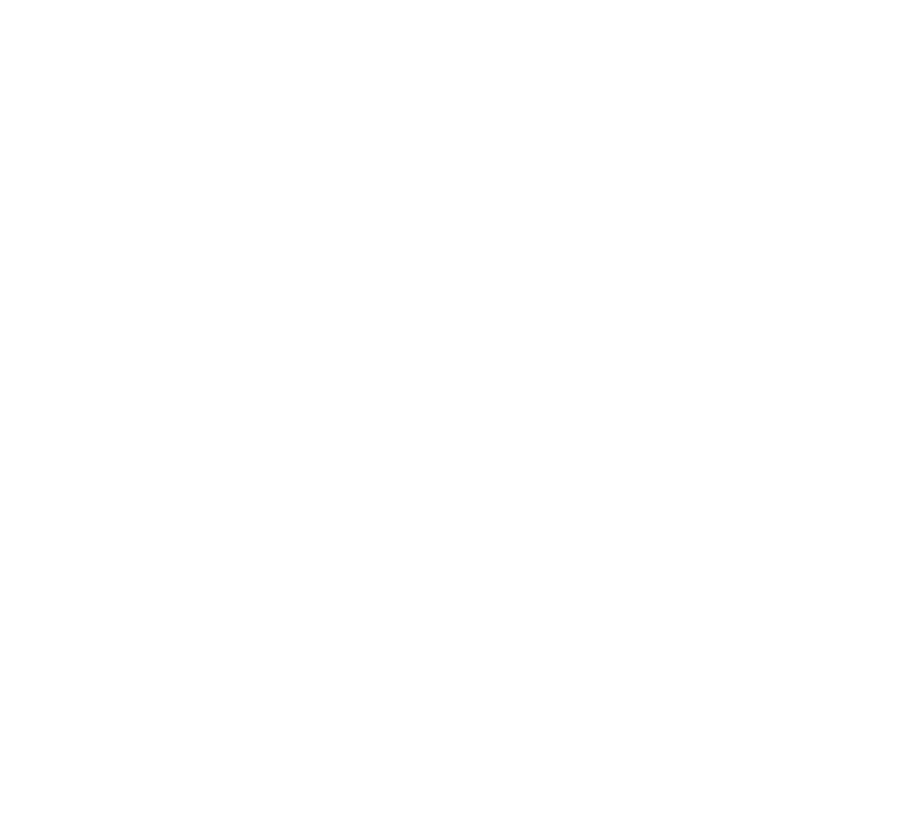
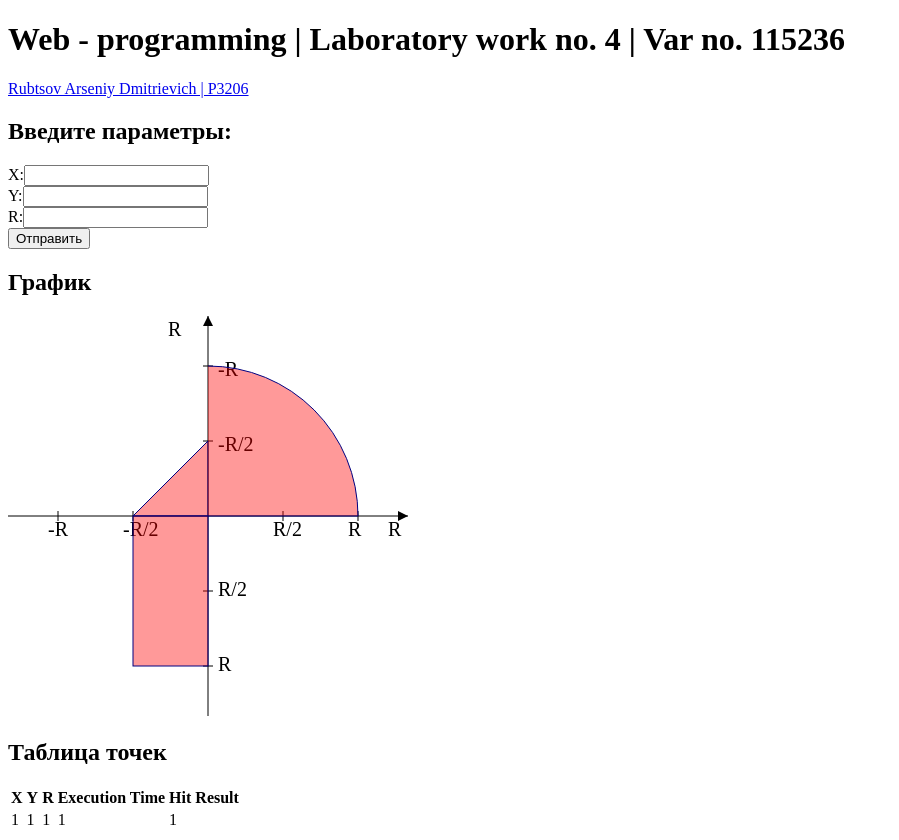
Before and after one commit to arseeenyyy/web4, a React (Create React App) app in the folder frontend/: page /main in a window 1280 px wide. Before the commit this address had no page. Shown: the whole page, without its empty margins (0-899 px from the left). Before the commit the page ends 800 px from the top, so only its background shows below. Built offline with nearby package versions, Linux system fonts and the light colour scheme.

Commit message:
simple main page

```diff
--- a/frontend/src/App.js
+++ b/frontend/src/App.js
@@ -2,6 +2,7 @@
 import { BrowserRouter as Router, Routes, Route } from 'react-router-dom';
 import Login from './components/LoginPage';
 import Register from './components/RegisterPage';
+import MainPage from './components/Main';
 
 
 function App() {
@@ -13,7 +14,7 @@
       <Routes>
         <Route path="/" element={<Login />} />
         <Route path="/register" element={<Register />}/>
-        {/* <Route path="/main" element={<Main />} /> */}
+        <Route path="/main" element={<MainPage />} />
       </Routes>
     </Router>
   );
--- /dev/null
+++ b/frontend/src/components/Main.jsx
@@ -0,0 +1,67 @@
+import React, { useState } from "react";
+import PointsTable from "./PointsTable";
+import Header from "./Header";
+import graph from "../images/graph.svg"
+const MainPage = () => {
+  const [x, setX] = useState("");
+  const [y, setY] = useState("");
+  const [r, setR] = useState("");
+
+  const handleSubmit = (e) => {
+    e.preventDefault();
+    console.log("Submitted values:", { x, y, r });
+
+    };
+
+  return (
+    <div>
+      <Header />
+      <div>
+        <h2>Введите параметры:</h2>
+        <form onSubmit={handleSubmit}>
+          <div>
+            <label htmlFor="x">X:</label>
+            <input
+              type="number"
+              id="x"
+              value={x}
+              onChange={(e) => setX(e.target.value)}
+              required
+            />
+          </div>
+          <div>
+            <label htmlFor="y">Y:</label>
+            <input
+              type="number"
+              id="y"
+              value={y}
+              onChange={(e) => setY(e.target.value)}
+              required
+            />
+          </div>
+          <div>
+            <label htmlFor="r">R:</label>
+            <input
+              type="number"
+              id="r"
+              value={r}
+              onChange={(e) => setR(e.target.value)}
+              required
+            />
+          </div>
+          <button type="submit">Отправить</button>
+        </form>
+      </div>
+      <div>
+        <h2>График</h2>
+        <img src={graph} alt="Graph" />
+      </div>
+      <div>
+        <h2>Таблица точек</h2>
+        <PointsTable />
+      </div>
+    </div>
+  );
+};
+
+export default MainPage;
--- a/frontend/src/components/PointsTable.jsx
+++ b/frontend/src/components/PointsTable.jsx
@@ -20,7 +20,7 @@
                     </tr>
                 </thead>
                 <tbody>
-                    {points.map((point, index) => (
+                    {/* {points.map((point, index) => (
                         <tr key={index}>
                             <td>{point.x}</td>
                             <td>{point.y}</td>
@@ -28,7 +28,15 @@
                             <td>{point.executionTime}</td>
                             <td>{point.hitResult ? "Hit" : "Miss"}</td>
                         </tr>
-                    ))}
+                    ))} */}
+                    <tr>
+                        <td>1</td>
+                        <td>1</td>
+                        <td>1</td>
+                        <td>1</td>
+                        <td>1</td>
+
+                    </tr>
                 </tbody>
             </table>
         </div>
```
